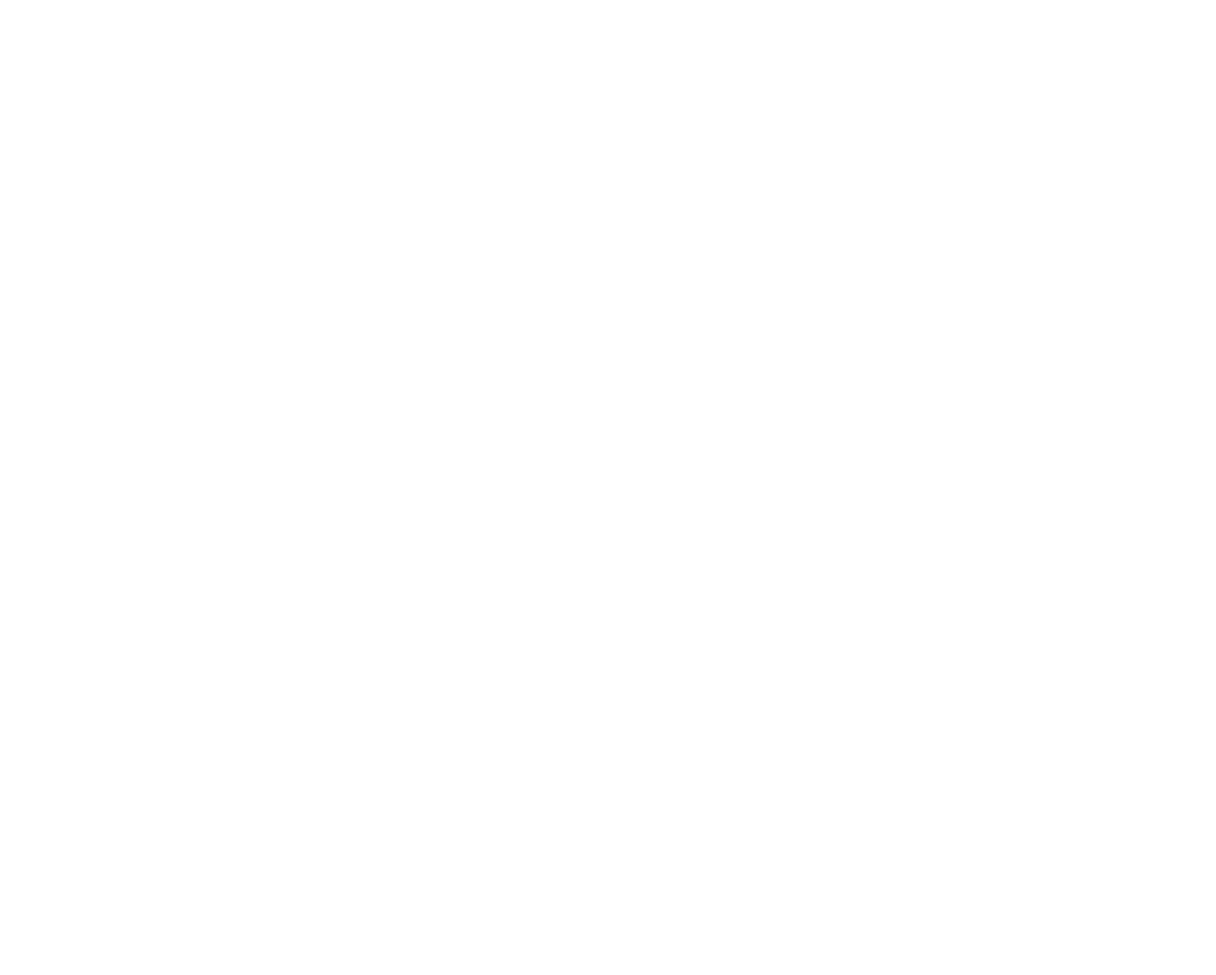
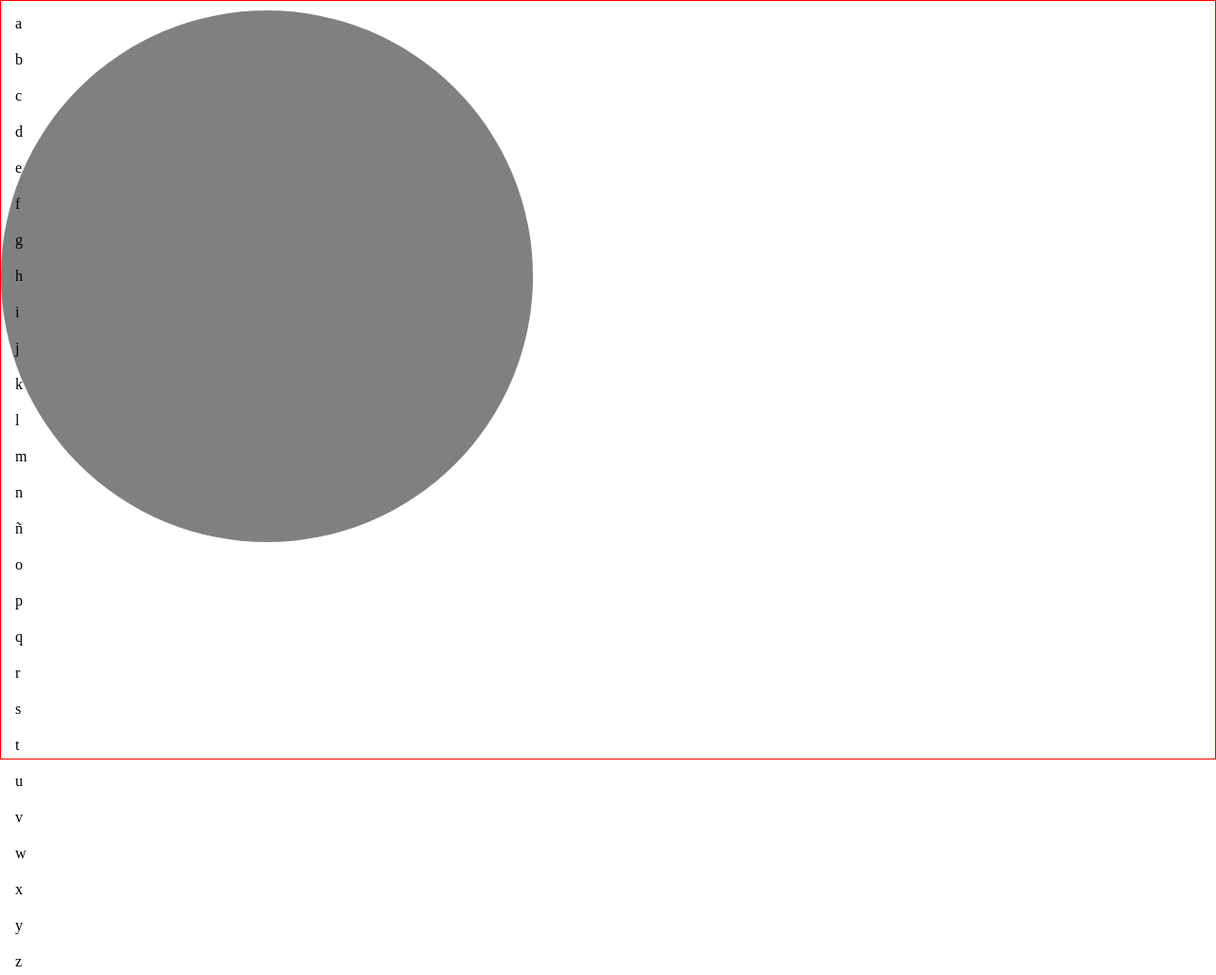
Before and after one commit to blopez-dev/pasapalabra, a plain HTML site: page index.html in a window 1280 px wide. Shown: the whole page at 95% size. Before the commit the page ends 800 px from the top, so only its background shows below. Drawn offline with Linux system fonts and the light colour scheme.

Commit message:
add styles and functions

```diff
--- /dev/null
+++ b/css/style.css
@@ -0,0 +1,26 @@
+*{margin:0; padding:0; box-sizing: border-box;}
+body{font-size:16px;}
+ul {list-style: none;}
+ul > li {padding:5px; margin:10px;}
+
+:root{
+    --primary-color:#fff;
+    --second-color: #238fe3;
+}
+
+#app{
+    display:block;
+    width:100%;
+    min-height: 100vh;
+    border:1px solid red;
+}
+#app .wrapper-letters{
+    width: 35em;
+    height: 35em;
+    border-radius: 50%;
+    padding: 0;
+    list-style: none;
+
+    transform: transl12%, 12%);
+    background-color:grey
+}
--- a/index.html
+++ b/index.html
@@ -4,11 +4,12 @@
     <meta charset="UTF-8">
     <meta name="viewport" content="width=device-width, user-scalable=no, initial-scale=1.0, maximum-scale=1.0, minimum-scale=1.0">
     <meta http-equiv="X-UA-Compatible" content="ie=edge">
+    <link rel="stylesheet" href="./css/style.css">
     <title>PASAPALABRA | GAME</title>
 </head>
 <body>
 <div id="app"></div>
 <script type="module" src="./js/data.js"></script>
-<script scr="./js/app.js"></script>
+<script type="module" src="./js/app.js"></script>
 </body>
 </html>
```
Also changed, not shown: 1 other file.
